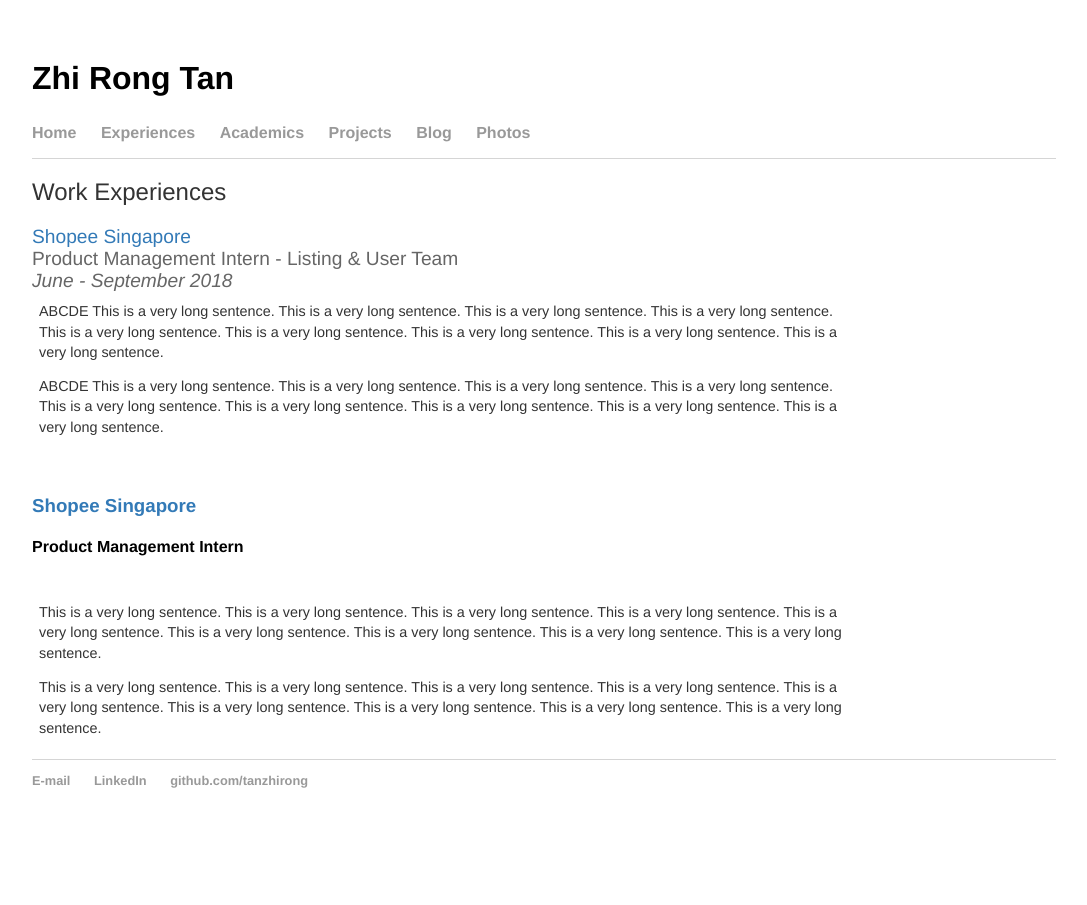
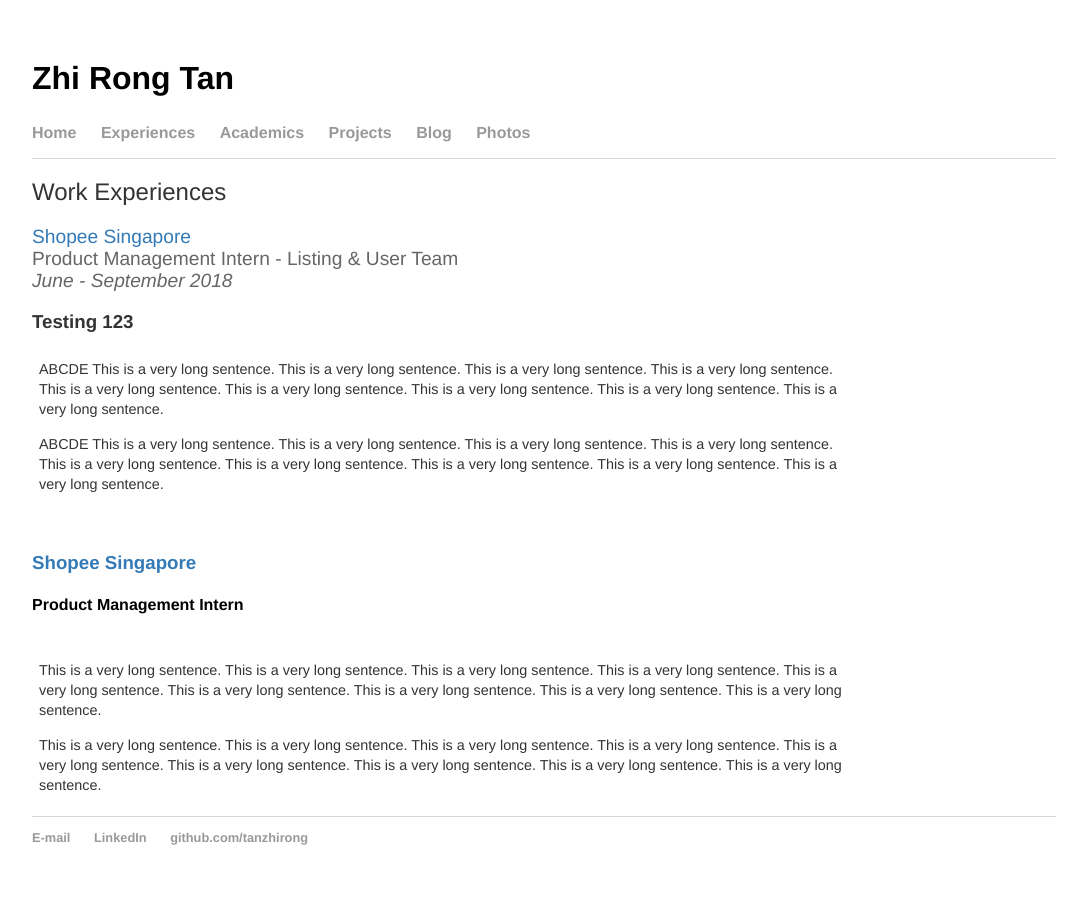
Before and after one commit to tanzhirong/tanzhirong.github.io, a Jekyll site: the page built from exp/index.html, in a window 1280 px wide. Shown: the whole page, without its empty margins (96-1183 px from the left). Built offline with Jekyll 4.4.1, drawn with Linux system fonts in a browser that asks for light colours.

Commit message:
Update index.html

```diff
--- a/exp/index.html
+++ b/exp/index.html
@@ -10,6 +10,7 @@
         <div class="project_title"><a target="_blank" href="http://shopee.com/">Shopee Singapore</a><br>
         Product Management Intern - Listing & User Team <br>
             <i>June - September 2018 </i></div>
+        <h3 line-height="1px"> Testing 123 </h3>
     <td width="80%">
       <p>ABCDE This is a very long sentence. This is a very long sentence. This is a very long sentence. This is a very long sentence. This is a very long sentence. This is a very long sentence. This is a very long sentence. This is a very long sentence. This is a very long sentence. </p>
       <p size="3">ABCDE This is a very long sentence. This is a very long sentence. This is a very long sentence. This is a very long sentence. This is a very long sentence. This is a very long sentence. This is a very long sentence. This is a very long sentence. This is a very long sentence. </p>
```
